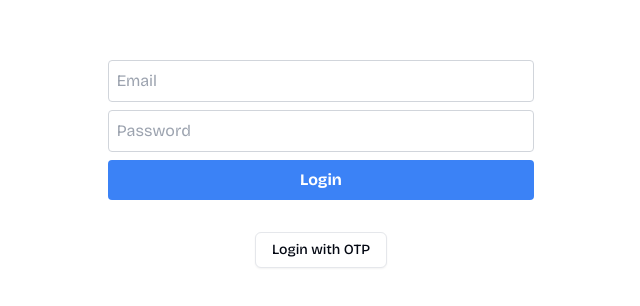
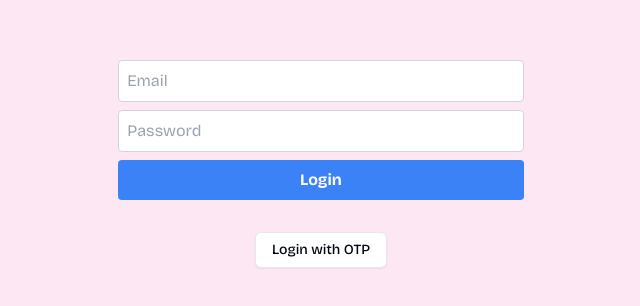
Before and after one commit to VishnuKumarSS/Food-Management-System-ReactJS-FE, a React (Vite) app: page /login in a window 1280 px wide. Shown: the part 220-526 px from the top of the page, without its empty margins (319-959 px from the left). Built offline with nearby package versions, Linux system fonts and the light colour scheme.

Commit message:
JS config changes

```diff
--- a/jsconfig.json
+++ b/jsconfig.json
@@ -2,7 +2,7 @@
   "compilerOptions": {
       "baseUrl": ".",
       "paths": {
-          "@/*": ["/src/*"],
+          "@/*": ["./src/*"],
           "@assets/*": ["src/assets/*"],
           "@components/*": ["src/components/*"],
           "@hooks/*": ["src/hooks/*"],
--- a/src/App.jsx
+++ b/src/App.jsx
@@ -8,13 +8,13 @@ import RequireAuth from "@components/RequireAuth";
 
 const App = () => {
   return (
+    <div className="container bg-pink-100">
       <Router>
         <Routes>
           <Route element={<RequireAuth />}>
             <Route path="/" element={<Home />} />
             <Route element={<RequireAuth adminOnly={true} />}>
-            <Route path="/test" element={<Home />} />
-            <Route path="/home" element={<Home />} />
+              <Route path="/testadminpage" element={<Home />} />
             </Route>
           </Route>
           <Route path="/register" element={<Register />} />
@@ -23,6 +23,7 @@ const App = () => {
           <Route path="/request-otp" element={<OTPForm />} />
         </Routes>
       </Router>
+    </div>
   );
 };
 
```
Lines whose indentation alone changed are shown as unchanged.
